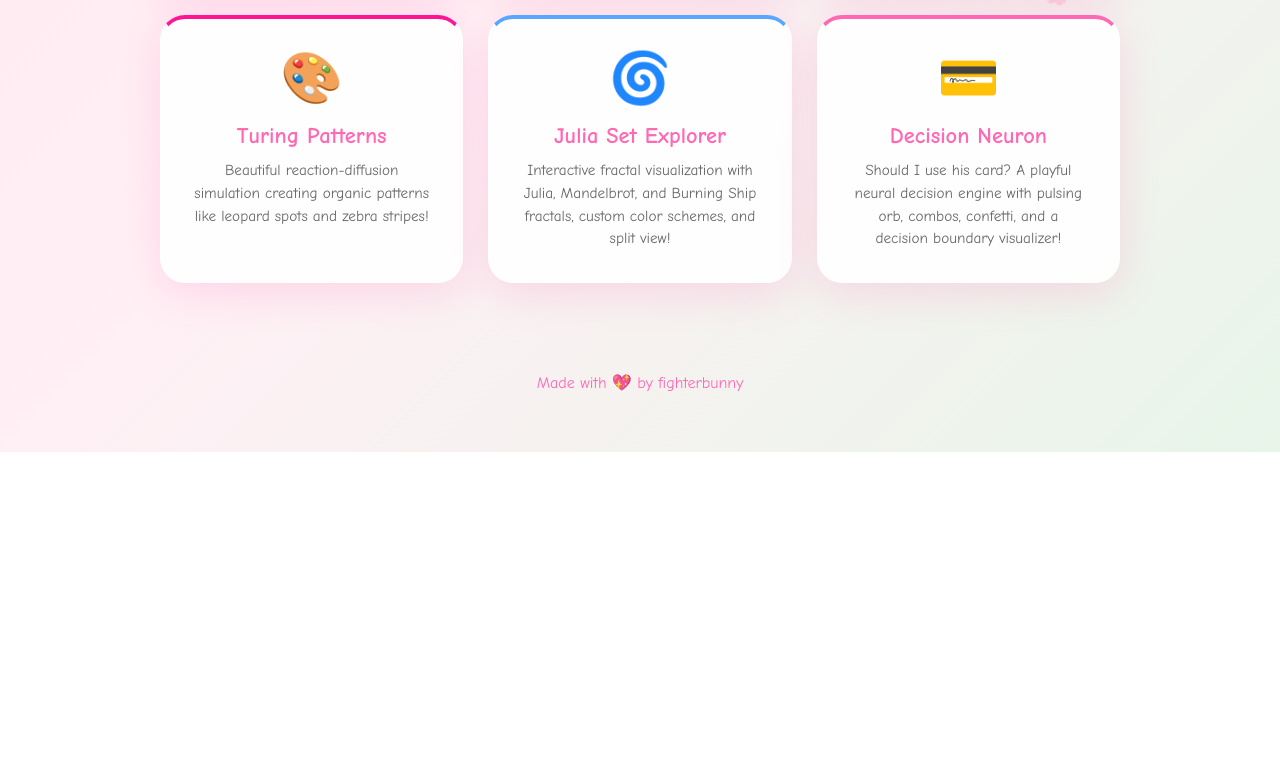
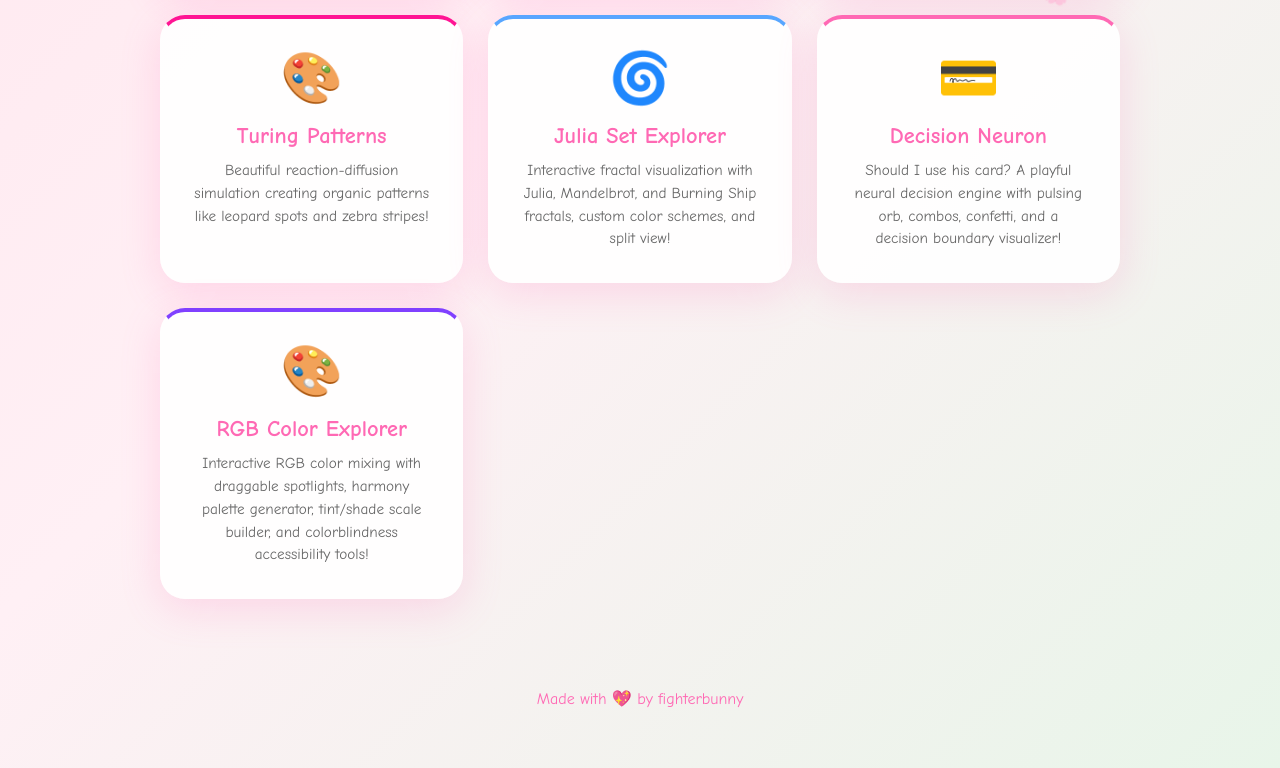
Before and after one commit to AIML-1870-2026/fighterbunny, a plain HTML site: page index.html in a window 1280 px wide. Shown: the part 814-1582 px from the top of the page. Before the commit the page ends 1266 px from the top, so only its background shows below. Drawn offline with Linux system fonts and the light colour scheme.

Commit message:
Add RGB Color Explorer to portfolio index
Co-Authored-By: Claude Sonnet 4.6 <noreply@anthropic.com>

```diff
--- a/index.html
+++ b/index.html
@@ -131,6 +131,7 @@
         .project-card.turing { border-top: 4px solid #ff1493; }
         .project-card.julia { border-top: 4px solid #58a6ff; }
         .project-card.neuron { border-top: 4px solid #ff69b4; }
+        .project-card.color-wheel { border-top: 4px solid #8040ff; }
 
         footer {
             text-align: center;
@@ -247,6 +248,12 @@
                 <h2>Decision Neuron</h2>
                 <p>Should I use his card? A playful neural decision engine with pulsing orb, combos, confetti, and a decision boundary visualizer!</p>
             </a>
+
+            <a href="color-wheel/" class="project-card color-wheel" target="_blank">
+                <span class="project-icon">🎨</span>
+                <h2>RGB Color Explorer</h2>
+                <p>Interactive RGB color mixing with draggable spotlights, harmony palette generator, tint/shade scale builder, and colorblindness accessibility tools!</p>
+            </a>
         </div>
 
         <footer>
```
